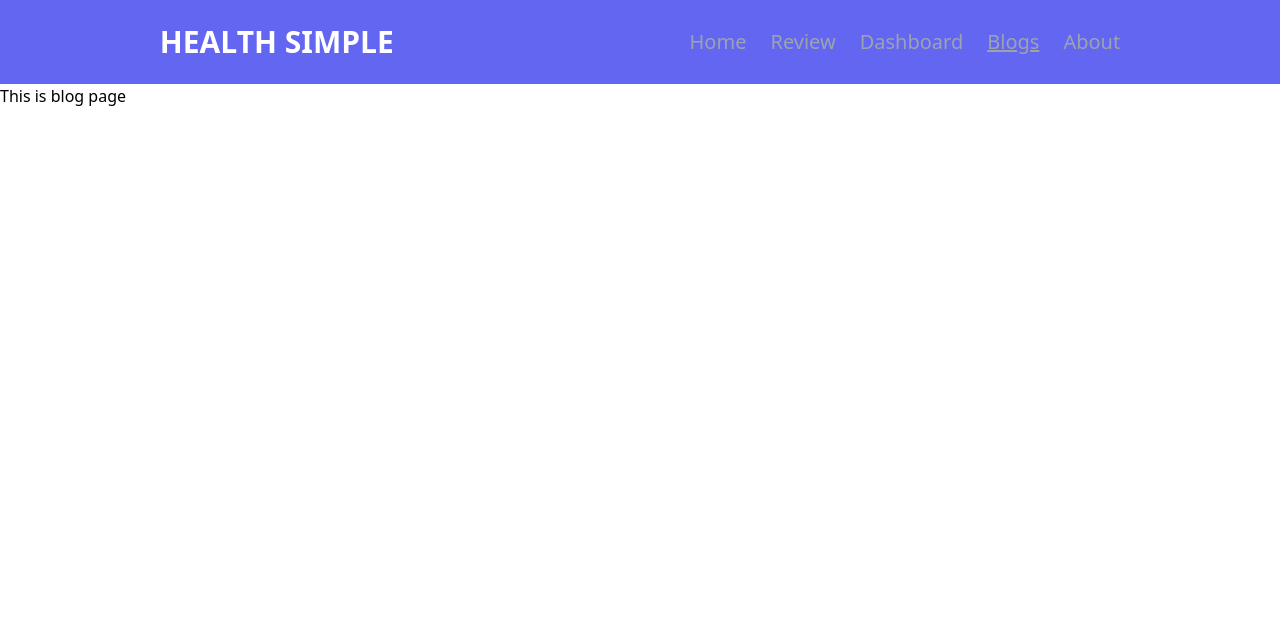
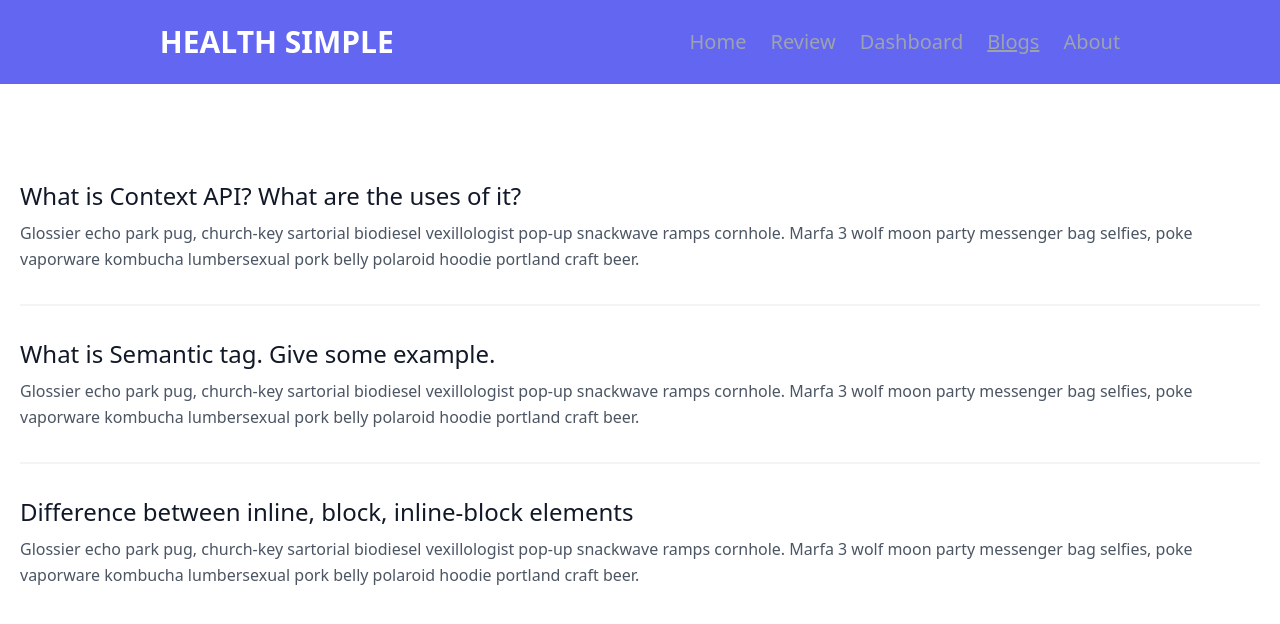
Before and after one commit to hossainAM/health-simple, a React (Create React App) app: page /blogs in a window 1280 px wide. Shown: the top 624 px of the page. Built offline with nearby package versions, Linux system fonts and the light colour scheme.

Commit message:
dashboard and blogs component added

```diff
--- a/src/components/Blogs/Blogs.js
+++ b/src/components/Blogs/Blogs.js
@@ -2,9 +2,24 @@ import React from 'react';
 
 const Blogs = () => {
     return (
-        <div>
-            <h1>This is blog page</h1>
-        </div>
+        <section className="text-gray-600 body-font overflow-hidden">
+            <div className="container px-5 py-24 mx-auto">
+                <div className="-my-8 divide-y-2 divide-gray-100">
+                    <div className="py-8 md:flex-grow">
+                        <h2 className="text-2xl font-medium text-gray-900 title-font mb-2">What is Context API? What are the uses of it?</h2>
+                        <p className="leading-relaxed">Glossier echo park pug, church-key sartorial biodiesel vexillologist pop-up snackwave ramps cornhole. Marfa 3 wolf moon party messenger bag selfies, poke vaporware kombucha lumbersexual pork belly polaroid hoodie portland craft beer.</p>
+                    </div>
+                    <div className="py-8 md:flex-grow">
+                        <h2 className="text-2xl font-medium text-gray-900 title-font mb-2">What is Semantic tag. Give some example.</h2>
+                        <p className="leading-relaxed">Glossier echo park pug, church-key sartorial biodiesel vexillologist pop-up snackwave ramps cornhole. Marfa 3 wolf moon party messenger bag selfies, poke vaporware kombucha lumbersexual pork belly polaroid hoodie portland craft beer.</p>
+                    </div>
+                    <div className="py-8 md:flex-grow">
+                        <h2 className="text-2xl font-medium text-gray-900 title-font mb-2">Difference between inline, block, inline-block elements</h2>
+                        <p className="leading-relaxed">Glossier echo park pug, church-key sartorial biodiesel vexillologist pop-up snackwave ramps cornhole. Marfa 3 wolf moon party messenger bag selfies, poke vaporware kombucha lumbersexual pork belly polaroid hoodie portland craft beer.</p>
+                    </div>
+                </div>
+            </div>
+        </section>
     );
 };
 
--- a/src/components/Dashboard/Dashboard.js
+++ b/src/components/Dashboard/Dashboard.js
@@ -1,5 +1,5 @@
 import React, { useEffect, useState } from 'react';
-import { Legend, Line, LineChart, ResponsiveContainer, Tooltip, XAxis, YAxis } from 'recharts';
+import { Legend, Line, LineChart, Pie, PieChart, ResponsiveContainer, Tooltip, XAxis, YAxis } from 'recharts';
 
 const Dashboard = () => {
     const [dashboard, setDashboard] = useState([]);
@@ -12,11 +12,11 @@ const Dashboard = () => {
     // console.log(dashboard)
 
     return (
-        <div>
+        <div className='grid grid-cols-2'>
             <div>
-                <h1 className='my-6 text-4xl '>Monthly Sales</h1>
-                <ResponsiveContainer width='50%' height={500}>
-                    <LineChart width={800} height={500} data={dashboard}>
+                <h1 className='my-6 text-4xl'>Monthly Sales</h1>
+                <ResponsiveContainer width='50%' height={350}>
+                    <LineChart width={800} height={350} data={dashboard}>
                         <Line dataKey='sell'></Line>
                         <XAxis dataKey='month'></XAxis>
                         <YAxis dataKey='sell'></YAxis>
@@ -25,6 +25,16 @@ const Dashboard = () => {
                     </LineChart>
                 </ResponsiveContainer>
             </div>
+            <div>
+                <h1 className='my-6 text-4xl'>Investment vs Revenue</h1>
+                <ResponsiveContainer width='50%' height={500}>
+                    <PieChart width={800} height={350}>
+                        <Pie data={dashboard} dataKey="investment" nameKey="name" cx="50%" cy="50%" outerRadius={50} fill="#8884d8" />
+                        <Pie data={dashboard} dataKey="revenue" nameKey="name" cx="50%" cy="50%" innerRadius={60} outerRadius={80} fill="#82ca9d" label />
+                        <Tooltip />
+                    </PieChart>
+                </ResponsiveContainer>
+            </div>
         </div>
     );
 };
```
